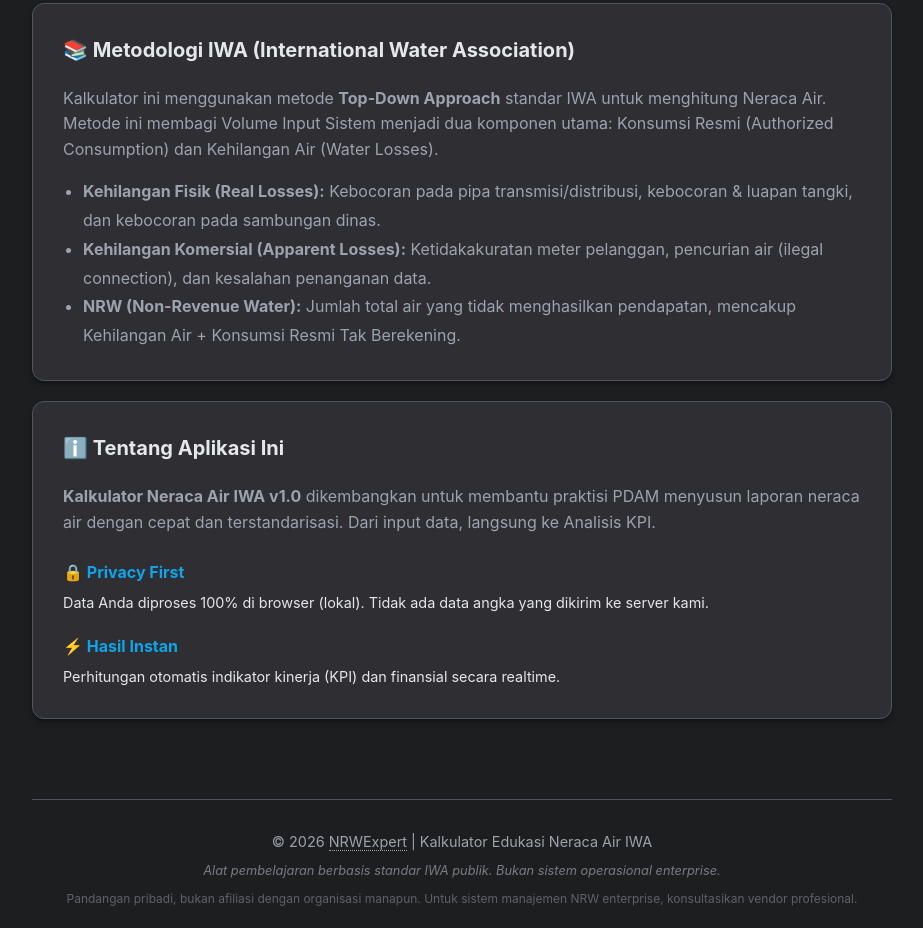
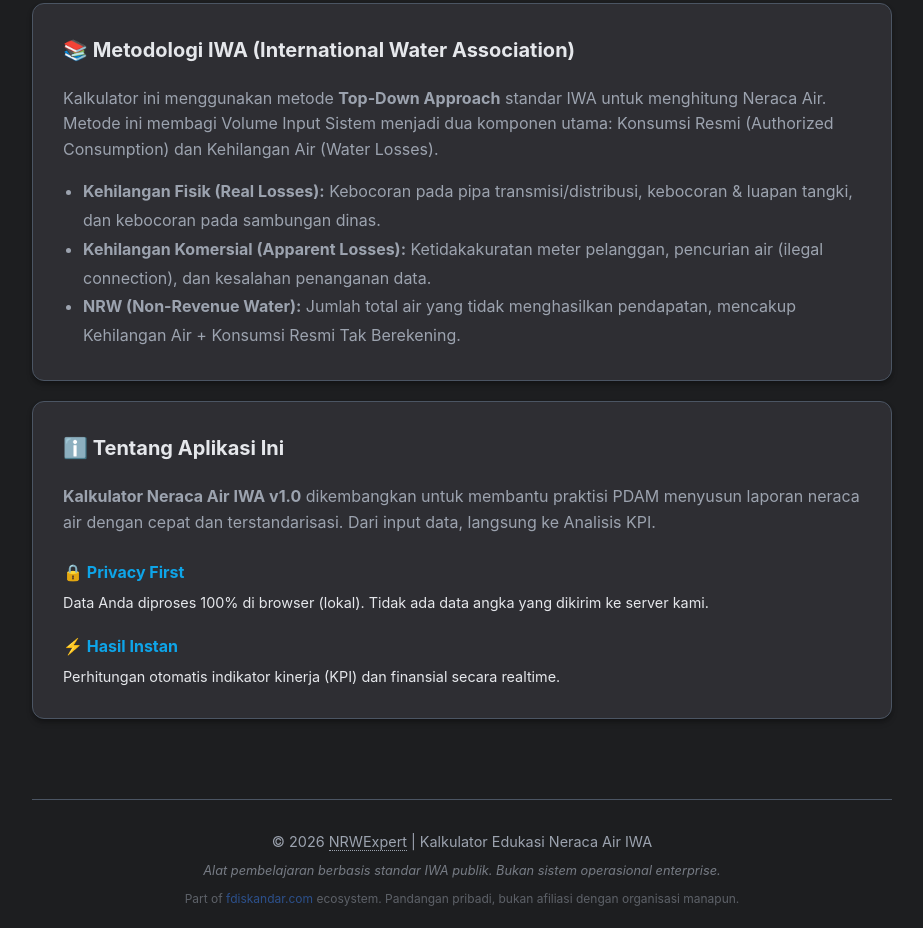
Before and after one commit to ferli/nrwexpert, a website built with Vite: page index.html in a window 1280 px wide. Shown: the part 1742-2670 px from the top of the page, without its empty margins (178-1101 px from the left). Built offline with nearby package versions, Linux system fonts and the light colour scheme.

```diff
--- a/index.html
+++ b/index.html
@@ -95,8 +95,9 @@
                 Alat pembelajaran berbasis standar IWA publik. Bukan sistem operasional enterprise.
             </p>
             <p style="font-size: 0.75rem; opacity: 0.5;">
-                Pandangan pribadi, bukan afiliasi dengan organisasi manapun. Untuk sistem manajemen NRW enterprise,
-                konsultasikan vendor profesional.
+                Part of <a href="https://fdiskandar.com"
+                    style="color: #3b82f6; text-decoration: none;">fdiskandar.com</a> ecosystem.
+                Pandangan pribadi, bukan afiliasi dengan organisasi manapun.
             </p>
         </footer>
     </div>
@@ -148,6 +149,8 @@
         </div>
     </div>
 
+    <!-- Auth Gate for fdiskandar.com ecosystem -->
+    <script src="https://fdiskandar.com/js/auth-gate.js"></script>
     <script type="module" src="/src/js/main.js"></script>
 </body>
 
```
